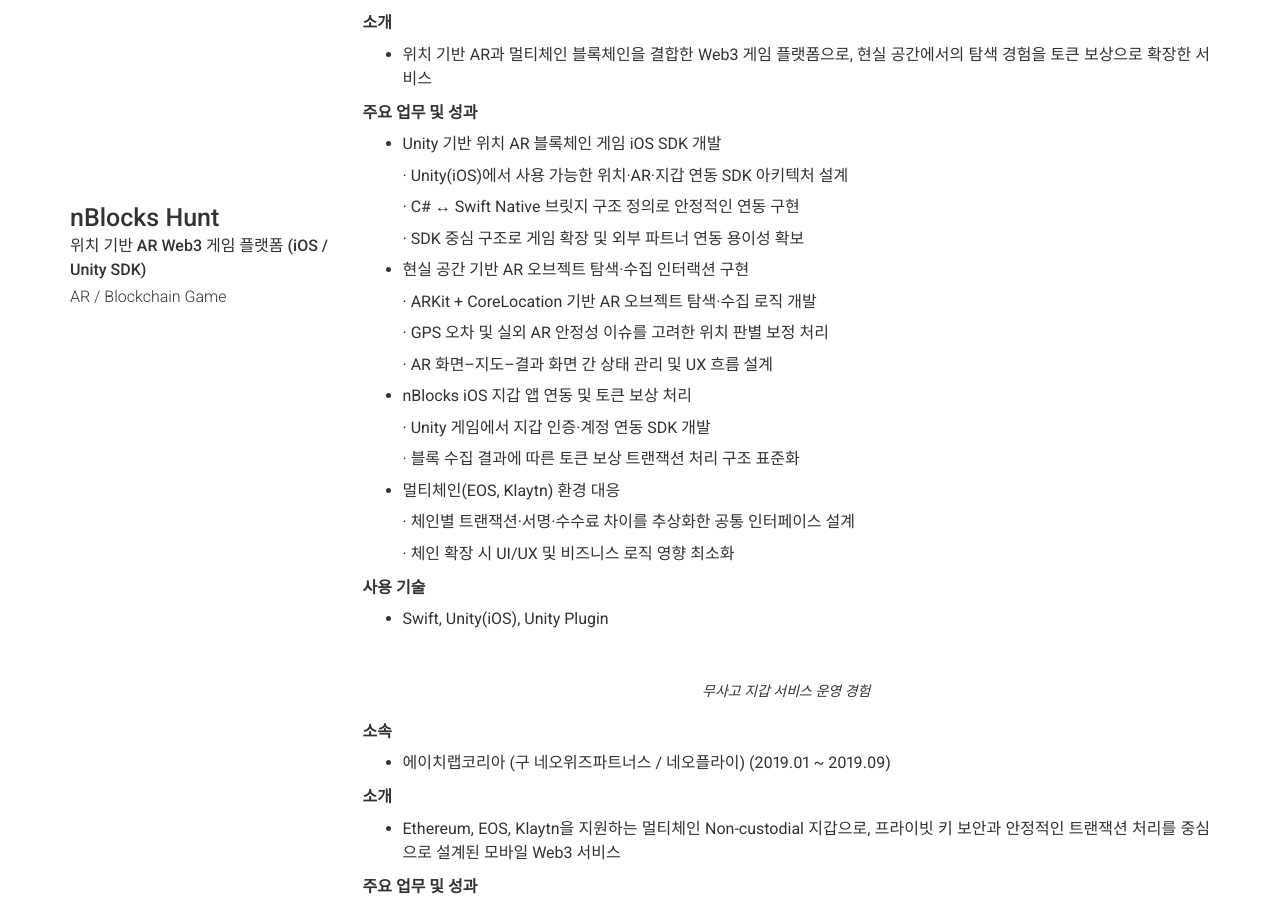
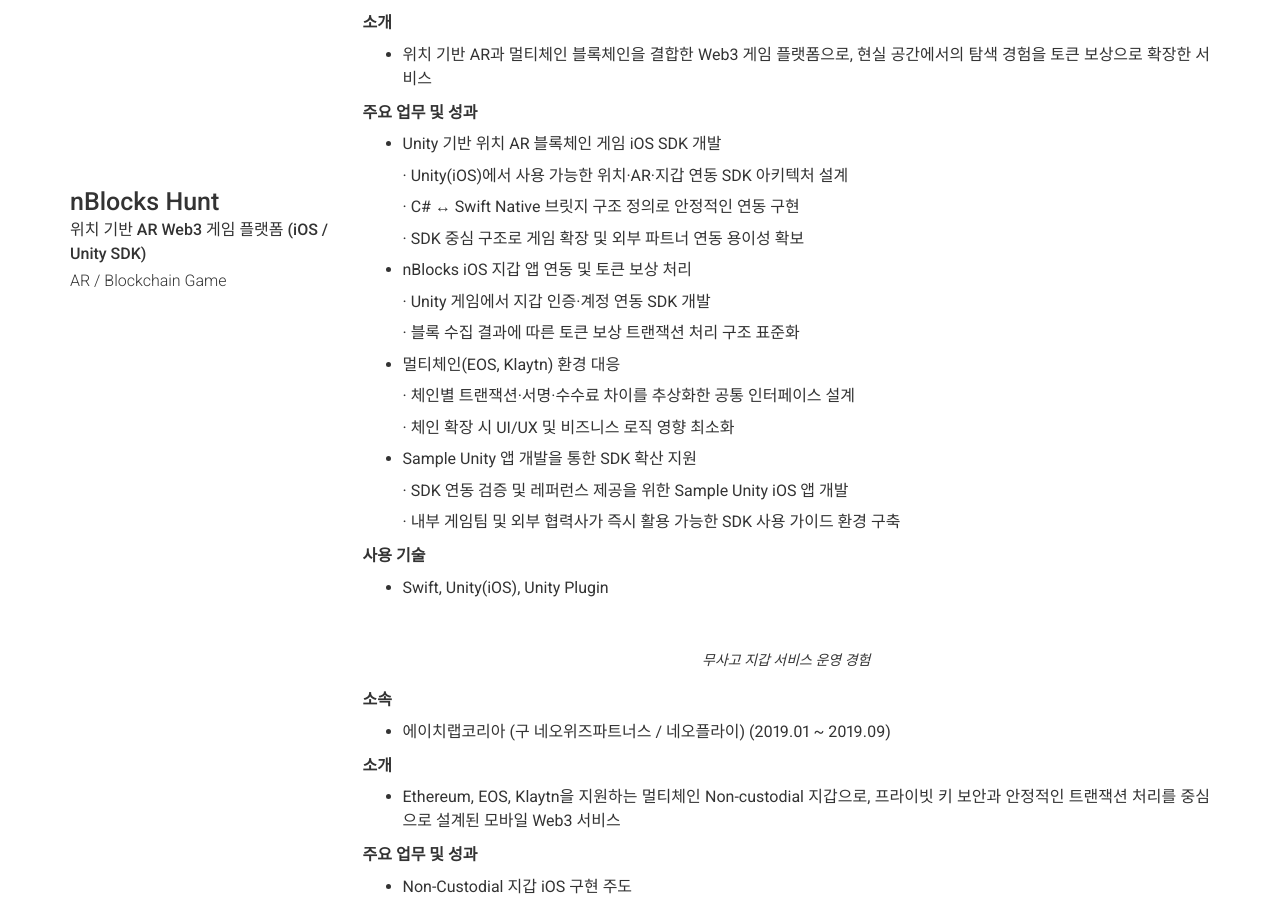
Before and after one commit to toypresent81/toypresent81.github.io, a Jekyll site: the page built from index.md, in a window 1280 px wide and 900 px high, scrolled down 3055 px. Built offline with Jekyll 4.4.1, drawn with Linux system fonts in a browser that asks for light colours; nearby versions of some CDN libraries.

Commit message:
Update _config.yml

```diff
--- a/_config.yml
+++ b/_config.yml
@@ -219,14 +219,6 @@ content:
 
             · SDK 중심 구조로 게임 확장 및 외부 파트너 연동 용이성 확보
 
-          - 현실 공간 기반 AR 오브젝트 탐색·수집 인터랙션 구현
-
-            · ARKit + CoreLocation 기반 AR 오브젝트 탐색·수집 로직 개발
-
-            · GPS 오차 및 실외 AR 안정성 이슈를 고려한 위치 판별 보정 처리
-
-            · AR 화면–지도–결과 화면 간 상태 관리 및 UX 흐름 설계
-
           - nBlocks iOS 지갑 앱 연동 및 토큰 보상 처리
 
             · Unity 게임에서 지갑 인증·계정 연동 SDK 개발
@@ -238,6 +230,12 @@ content:
             · 체인별 트랜잭션·서명·수수료 차이를 추상화한 공통 인터페이스 설계
 
             · 체인 확장 시 UI/UX 및 비즈니스 로직 영향 최소화
+
+          - Sample Unity 앱 개발을 통한 SDK 확산 지원
+
+            · SDK 연동 검증 및 레퍼런스 제공을 위한 Sample Unity iOS 앱 개발
+
+            · 내부 게임팀 및 외부 협력사가 즉시 활용 가능한 SDK 사용 가이드 환경 구축
 
           **사용 기술**
 
```
